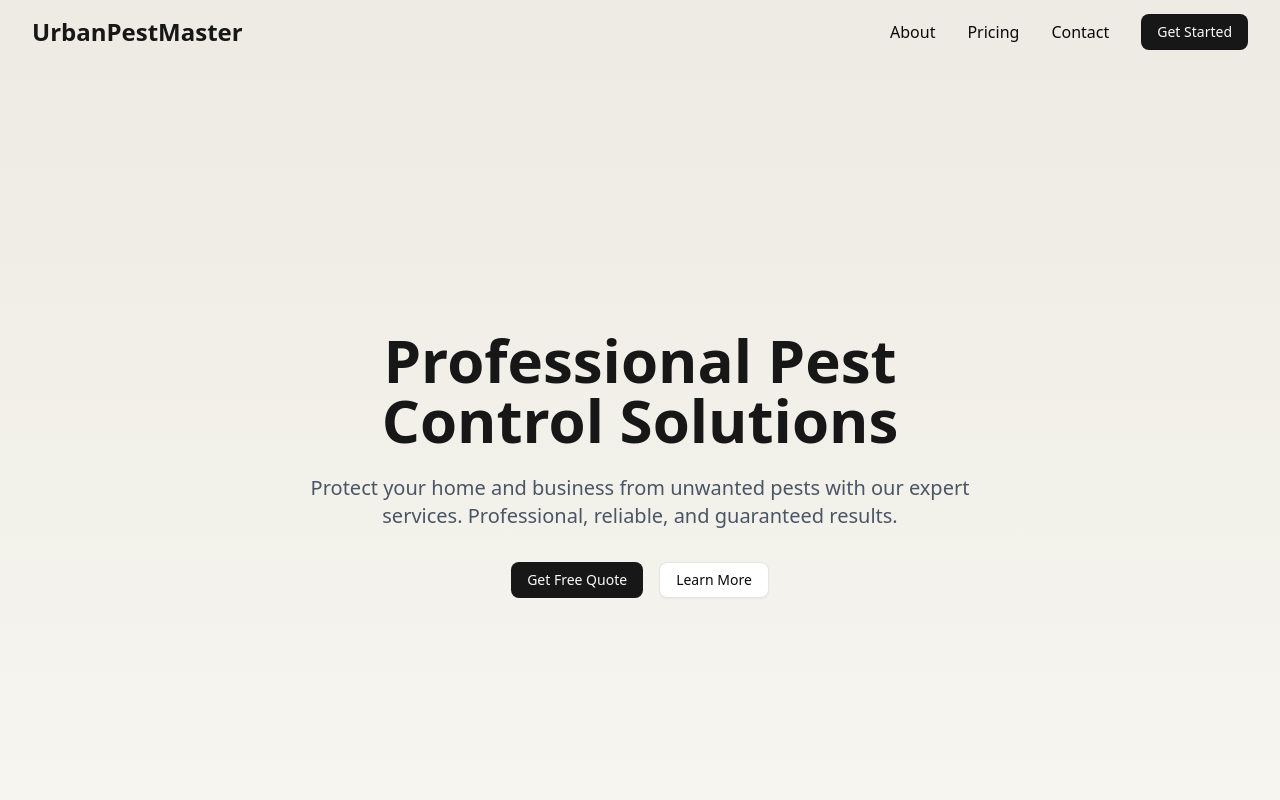
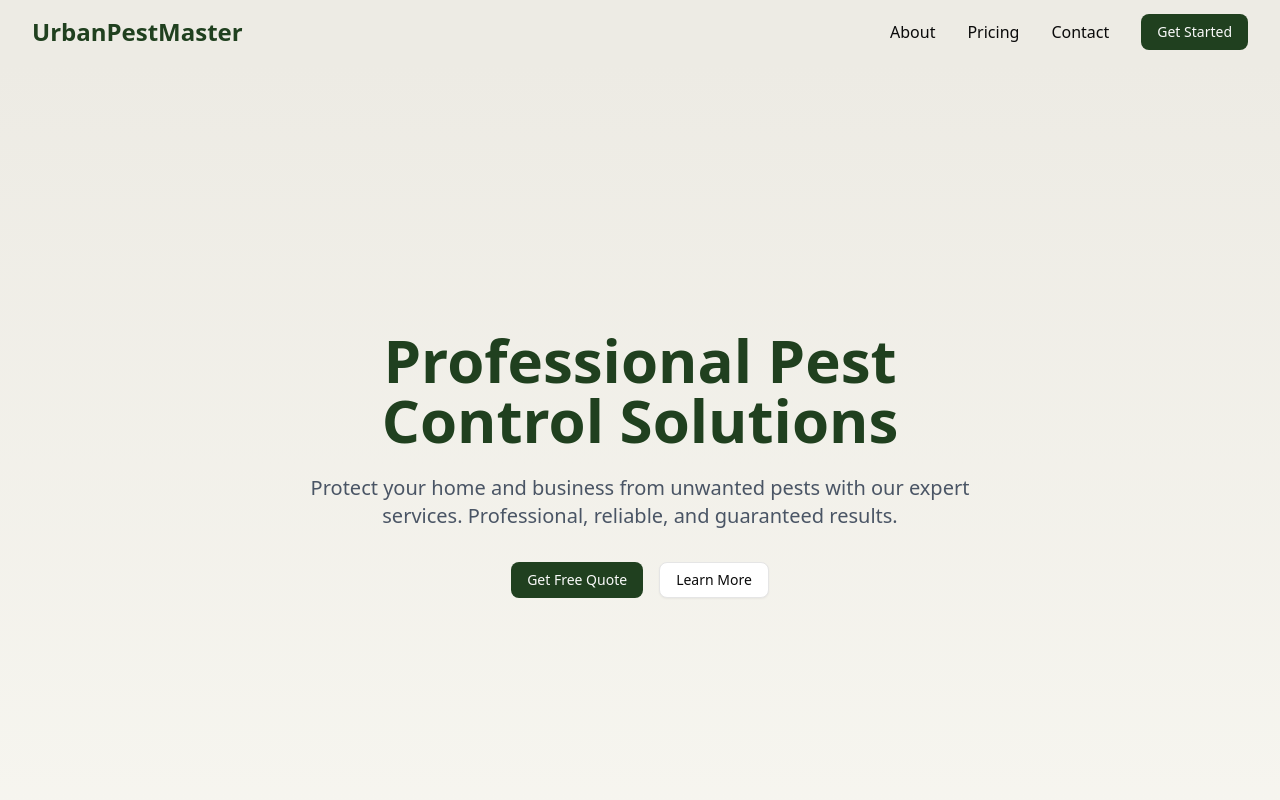
Before and after one commit to vinit-churi/loopbill, a Next.js app: page / in a window 1280 px wide. Shown: the top 800 px of the page. Built offline with nearby package versions, Linux system fonts and the light colour scheme.

Commit message:
Update primary color in globals.css
Changed the `--primary` color to use a more vibrant hue with improved visual contrast. This adjustment enhances the design consistency and accessibility across the application.

```diff
--- a/src/app/globals.css
+++ b/src/app/globals.css
@@ -51,7 +51,7 @@
   --card-foreground: oklch(0.145 0 0);
   --popover: oklch(1 0 0);
   --popover-foreground: oklch(0.145 0 0);
-  --primary: oklch(0.205 0 0);
+  --primary: oklch(33.8% 0.067 143.3);
   --primary-foreground: oklch(0.985 0 0);
   --secondary: oklch(0.97 0 0);
   --secondary-foreground: oklch(0.205 0 0);
```
